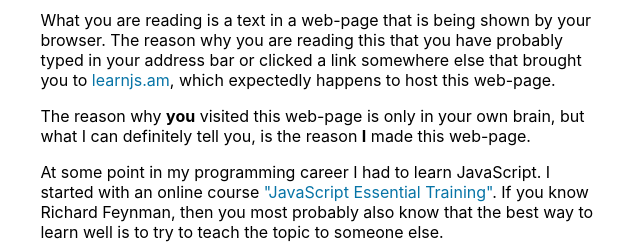
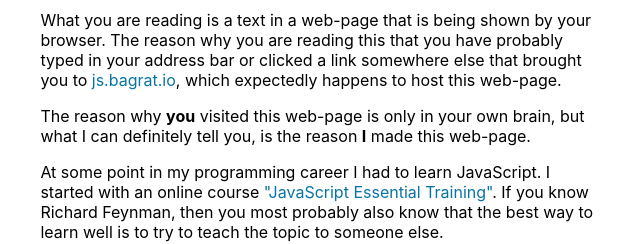
Before and after one commit to bagrat/learnjs, a plain HTML site: page index.html in a window 1280 px wide. Shown: the part 123-367 px from the top of the page, 318-958 px from the left. Drawn offline with Linux system fonts and the light colour scheme.

Commit message:
Fix URL in the text

```diff
--- a/index.html
+++ b/index.html
@@ -17,7 +17,7 @@
     <p>
     What you are reading is a text in a web-page that is being shown by your browser.
     The reason why you are reading this that you have probably typed in your address bar
-    or clicked a link somewhere else that brought you to <a href="https://leanrjs.am">learnjs.am</a>,
+    or clicked a link somewhere else that brought you to <a href="https://js.bagrat.io">js.bagrat.io</a>,
     which expectedly happens to host this web-page.
     </p>
 
```
